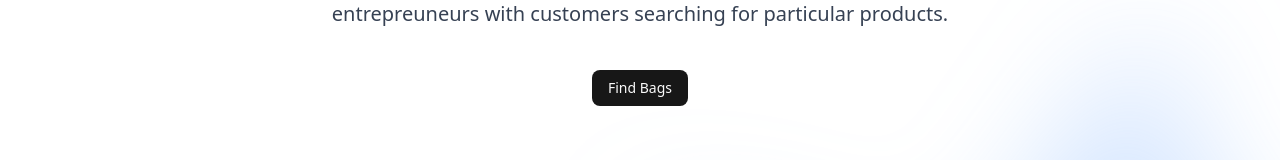
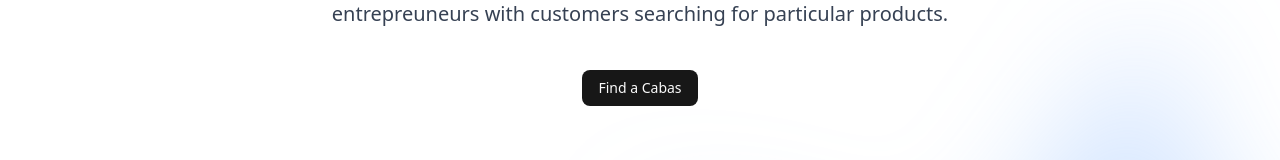
Before and after one commit to nazimboudeffa/bag-commerce-next15-mongodb, a Next.js app: page / in a window 1280 px wide. Shown: the part 374-534 px from the top of the page. Built offline with nearby package versions, Linux system fonts and the light colour scheme; no server answers.

Commit message:
changed some copywritings

```diff
--- a/src/components/Hero.tsx
+++ b/src/components/Hero.tsx
@@ -23,7 +23,7 @@ function Hero () {
                 href="/bags"
                 className={`${buttonVariants({ variant: "default" })}`}
               >
-                Find Bags
+                Find a Cabas
               </Link>
             </div>
           </div>
--- a/src/components/Navbar.tsx
+++ b/src/components/Navbar.tsx
@@ -54,8 +54,8 @@ export default function Navbar() {
 
   const AuthenticatedNavLinks = [
     {
-      href: "/bags",
-      label: "Bags",
+      href: "/cabas",
+      label: "Cabas",
     },
   ];
 
```
Also changed, not shown: src/app/cabas/page.tsx (renamed from src/app/bags/page.tsx).
